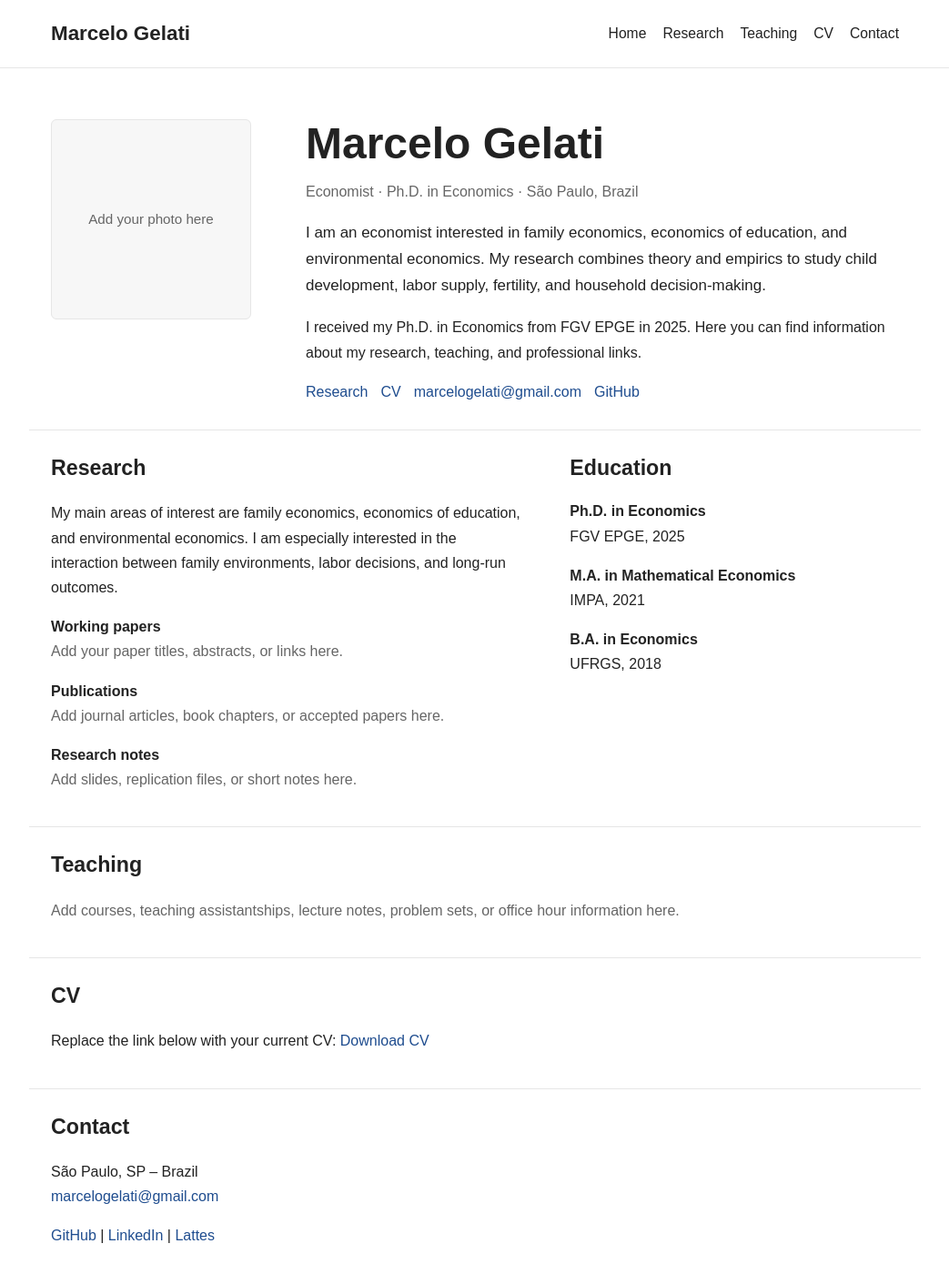
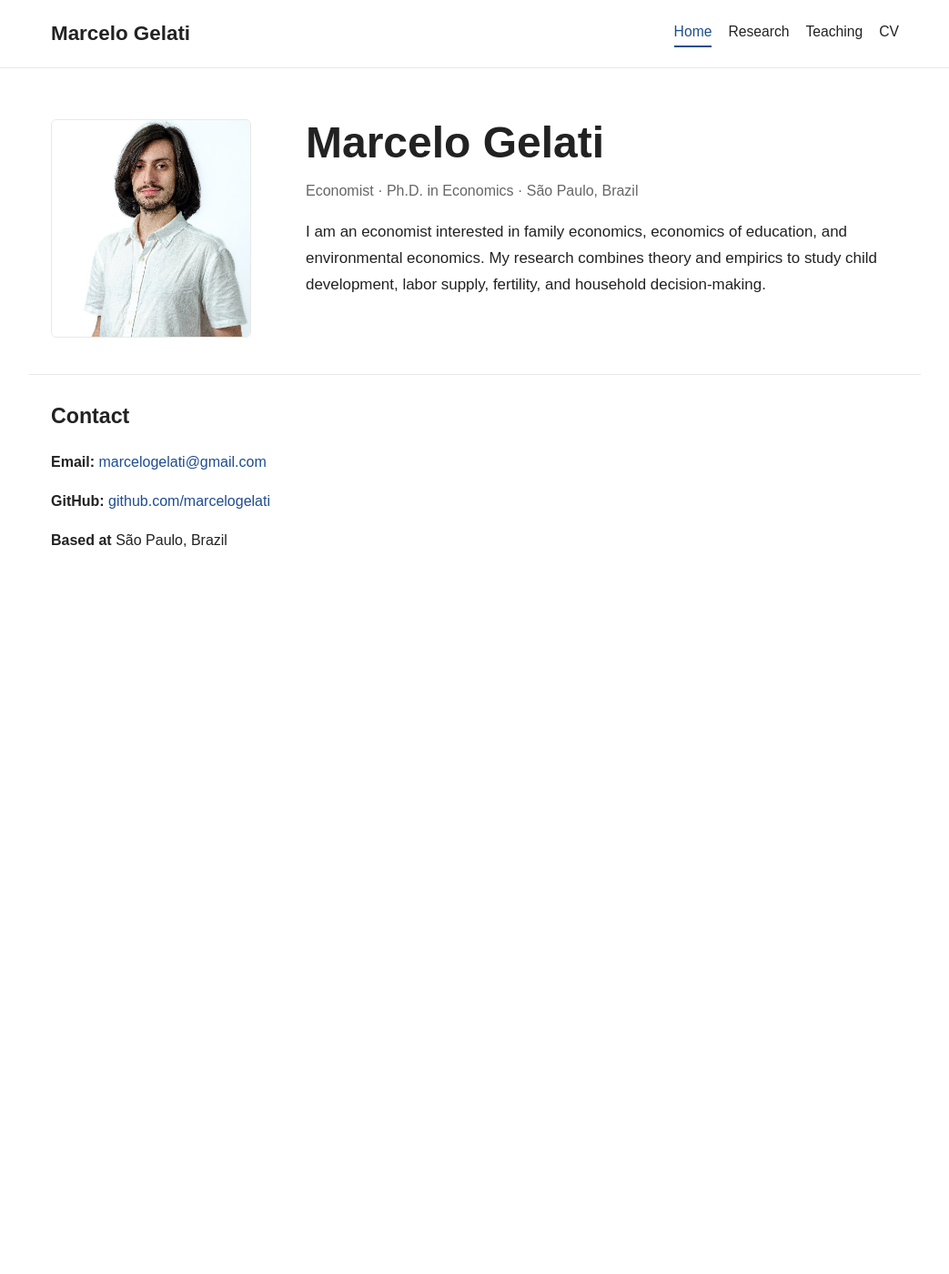
Before and after one commit to marcelogelati/marcelogelati.github.io, a Jekyll site: the page index.html, which Jekyll copies as it is, in a window 1280 px wide and 1400 px high. Shown: the whole window at 91% size, without its empty margins (118-1161 px from the left). Built offline with Jekyll 4.4.1, drawn with Linux system fonts in a browser that asks for light colours; some of the changed text lies outside the part shown.

Commit message:
restructuring website

```diff
--- a/index.html
+++ b/index.html
@@ -4,21 +4,17 @@
   <meta charset="UTF-8" />
   <meta name="viewport" content="width=device-width, initial-scale=1.0" />
   <title>Marcelo Gelati</title>
-  <meta name="description" content="Academic homepage of Marcelo Gelati" />
+  <meta name="description" content="Marcelo Gelati" />
   <style>
     :root {
       --text: #222;
       --muted: #666;
-      --line: #e6e6e6;
+      --line: #e8e8e8;
       --accent: #1f4d8f;
       --bg: #ffffff;
       --maxw: 980px;
     }
-
     * { box-sizing: border-box; }
-
-    html { scroll-behavior: smooth; }
-
     body {
       margin: 0;
       font-family: Arial, Helvetica, sans-serif;
@@ -26,16 +22,8 @@
       background: var(--bg);
       line-height: 1.7;
     }
-
-    a {
-      color: var(--accent);
-      text-decoration: none;
-    }
-
-    a:hover {
-      text-decoration: underline;
-    }
-
+    a { color: var(--accent); text-decoration: none; }
+    a:hover { text-decoration: underline; }
     .site-header {
       border-bottom: 1px solid var(--line);
       background: #fff;
@@ -43,7 +31,6 @@
       top: 0;
       z-index: 10;
     }
-
     .header-inner {
       max-width: var(--maxw);
       margin: 0 auto;
@@ -54,45 +41,34 @@
       gap: 20px;
       flex-wrap: wrap;
     }
-
     .brand {
       font-size: 1.4rem;
       font-weight: 700;
       color: var(--text);
     }
-
     .nav {
       display: flex;
       gap: 18px;
       flex-wrap: wrap;
     }
-
     .nav a {
       color: var(--text);
       font-size: 0.98rem;
+      padding-bottom: 2px;
     }
-
+    .nav a.active {
+      color: var(--accent);
+      border-bottom: 2px solid var(--accent);
+    }
     .hero {
       max-width: var(--maxw);
       margin: 0 auto;
-      padding: 56px 24px 28px;
+      padding: 56px 24px 40px;
       display: grid;
       grid-template-columns: 240px 1fr;
       gap: 40px;
       align-items: start;
     }
-
-    .photo {
-      width: 100%;
-      max-width: 220px;
-      aspect-ratio: 1 / 1;
-      object-fit: cover;
-      border-radius: 6px;
-      display: block;
-      background: #f0f0f0;
-      border: 1px solid var(--line);
-    }
-
     .photo-placeholder {
       width: 100%;
       max-width: 220px;
@@ -108,62 +84,37 @@
       padding: 18px;
       font-size: 0.95rem;
     }
-
     h1 {
       margin: 0 0 12px;
       font-size: clamp(2rem, 5vw, 3rem);
-      font-weight: 700;
-      line-height: 1.12;
+      line-height: 1.1;
     }
-
-    .lead {
-      margin: 0 0 18px;
-      font-size: 1.06rem;
+    h2 {
+      margin: 0 0 14px;
+      font-size: 1.45rem;
     }
-
-    .meta {
-      color: var(--muted);
-      margin-bottom: 18px;
-    }
-
+    .meta { color: var(--muted); margin-bottom: 18px; }
+    .lead { margin: 0 0 18px; font-size: 1.06rem; }
     .link-row {
       display: flex;
       gap: 14px;
       flex-wrap: wrap;
       margin-top: 14px;
     }
-
     .section {
       max-width: var(--maxw);
       margin: 0 auto;
-      padding: 22px 24px;
+      padding: 26px 24px;
       border-top: 1px solid var(--line);
     }
-
-    h2 {
-      margin: 0 0 14px;
-      font-size: 1.45rem;
-      font-weight: 700;
-    }
-
     .two-col {
       display: grid;
-      grid-template-columns: 1.3fr 0.9fr;
+      grid-template-columns: 1.25fr 0.95fr;
       gap: 48px;
     }
-
-    .item {
-      margin-bottom: 16px;
-    }
-
-    .item-title {
-      font-weight: 700;
-    }
-
-    .muted {
-      color: var(--muted);
-    }
-
+    .item { margin-bottom: 16px; }
+    .item-title { font-weight: 700; }
+    .muted { color: var(--muted); }
     footer {
       max-width: var(--maxw);
       margin: 0 auto;
@@ -171,17 +122,9 @@
       color: var(--muted);
       font-size: 0.95rem;
     }
-
     @media (max-width: 780px) {
-      .hero,
-      .two-col {
-        grid-template-columns: 1fr;
-      }
-
-      .hero {
-        gap: 26px;
-        padding-top: 34px;
-      }
+      .hero, .two-col { grid-template-columns: 1fr; }
+      .hero { gap: 26px; padding-top: 34px; }
     }
   </style>
 </head>
@@ -190,22 +133,18 @@
     <div class="header-inner">
       <div class="brand">Marcelo Gelati</div>
       <nav class="nav">
-        <a href="#home">Home</a>
-        <a href="#research">Research</a>
-        <a href="#teaching">Teaching</a>
-        <a href="#cv">CV</a>
-        <a href="#contact">Contact</a>
+        <a class="active" href="index.html">Home</a>
+        <a href="research.html">Research</a>
+        <a href="teaching.html">Teaching</a>
+        <a href="https://github.com/marcelogelati/marcelogelati.github.io/blob/cv.pdf">CV</a>
       </nav>
     </div>
   </header>
 
-  <main id="home">
+  <main>
     <section class="hero">
       <div>
-        <!-- Replace this placeholder with your own photo if you want.
-             Example:
-             <img class="photo" src="photo.jpg" alt="Marcelo Gelati"> -->
-        <div class="photo-placeholder">Add your photo here</div>
+        <img src="photo.jpeg" alt="Marcelo Gelati" style="width:100%;max-width:220px;border:1px solid #e8e8e8;border-radius:6px;display:block;">
       </div>
 
       <div>
@@ -216,93 +155,20 @@
           and environmental economics. My research combines theory and empirics to study
           child development, labor supply, fertility, and household decision-making.
         </p>
-        <p>
-          I received my Ph.D. in Economics from FGV EPGE in 2025. Here you can find
-          information about my research, teaching, and professional links.
-        </p>
-        <div class="link-row">
-          <a href="#research">Research</a>
-          <a href="#cv">CV</a>
-          <a href="mailto:marcelogelati@gmail.com">marcelogelati@gmail.com</a>
-          <a href="https://github.com/marcelogelati" target="_blank" rel="noopener">GitHub</a>
+      </div>
+    </section>
+
+    <section class="section">
+      <div class="one-col">
+        <div>
+          <h2>Contact</h2>
+          <p class="item"><span class="item-title">Email:</span> <a href="mailto:marcelogelati@gmail.com">marcelogelati@gmail.com</a></p>
+          <p class="item"><span class="item-title">GitHub:</span> <a href="https://github.com/marcelogelati" target="_blank" rel="noopener">github.com/marcelogelati</a></p>
+          <p class="item"><span class="item-title">Based at</span> São Paulo, Brazil</p>
         </div>
       </div>
     </section>
-
-    <section class="section" id="research">
-      <div class="two-col">
-        <div>
-          <h2>Research</h2>
-          <p>
-            My main areas of interest are family economics, economics of education,
-            and environmental economics. I am especially interested in the interaction
-            between family environments, labor decisions, and long-run outcomes.
-          </p>
-          <div class="item">
-            <div class="item-title">Working papers</div>
-            <div class="muted">Add your paper titles, abstracts, or links here.</div>
-          </div>
-          <div class="item">
-            <div class="item-title">Publications</div>
-            <div class="muted">Add journal articles, book chapters, or accepted papers here.</div>
-          </div>
-          <div class="item">
-            <div class="item-title">Research notes</div>
-            <div class="muted">Add slides, replication files, or short notes here.</div>
-          </div>
-        </div>
-
-        <div>
-          <h2>Education</h2>
-          <div class="item">
-            <div class="item-title">Ph.D. in Economics</div>
-            <div>FGV EPGE, 2025</div>
-          </div>
-          <div class="item">
-            <div class="item-title">M.A. in Mathematical Economics</div>
-            <div>IMPA, 2021</div>
-          </div>
-          <div class="item">
-            <div class="item-title">B.A. in Economics</div>
-            <div>UFRGS, 2018</div>
-          </div>
-        </div>
-      </div>
-    </section>
-
-    <section class="section" id="teaching">
-      <h2>Teaching</h2>
-      <p class="muted">
-        Add courses, teaching assistantships, lecture notes, problem sets, or office hour information here.
-      </p>
-    </section>
-
-    <section class="section" id="cv">
-      <h2>CV</h2>
-      <p>
-        Replace the link below with your current CV:
-        <a href="YOUR-CV-LINK" target="_blank" rel="noopener">Download CV</a>
-      </p>
-    </section>
-
-    <section class="section" id="contact">
-      <h2>Contact</h2>
-      <p>
-        São Paulo, SP – Brazil<br>
-        <a href="mailto:marcelogelati@gmail.com">marcelogelati@gmail.com</a>
-      </p>
-      <p>
-        <a href="https://github.com/marcelogelati" target="_blank" rel="noopener">GitHub</a>
-        |
-        <a href="YOUR-LINKEDIN-LINK" target="_blank" rel="noopener">LinkedIn</a>
-        |
-        <a href="YOUR-LATTES-LINK" target="_blank" rel="noopener">Lattes</a>
-      </p>
-    </section>
   </main>
 
-  <footer>
-    Simple academic homepage for GitHub Pages.
-  </footer>
 </body>
 </html>
```
Also changed, not shown: _posts/2019-05-31-boas-praticas-matematicas.md (deleted, +0 -107 lines), _posts/2019-07-02-recon-nash.md (deleted, +0 -127 lines), _posts/2019-08-13-matematizacao-ciencias-sociais.md (deleted, +0 -40 lines), _posts/2019-09-09-topologia-e-medida.md (deleted, +0 -77 lines), _posts/2019-11-24-unfollow-R.md (deleted, +0 -19 lines), research.html (added, +78 -0 lines), teaching.html (added, +66 -0 lines), photo.jpeg (added), 1 other file.
